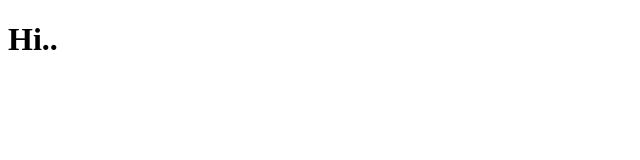
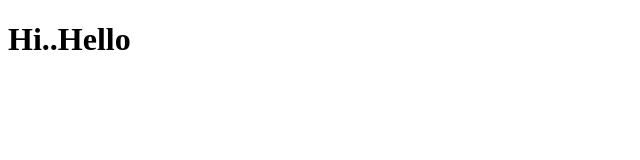
Before and after one commit to mailpurposepal/coursera-test, a plain HTML site: page site/index.html in a window 1280 px wide. Shown: the whole page, without its empty margins (0-640 px from the left). Drawn offline with Linux system fonts and the light colour scheme.

Commit message:
My modification

```diff
--- a/site/index.html
+++ b/site/index.html
@@ -4,6 +4,6 @@
 	<title>Hi..</title>
 </head>
 <body>
-<h1>Hi..</h1>
+<h1>Hi..Hello</h1>
 </body>
 </html>
```
